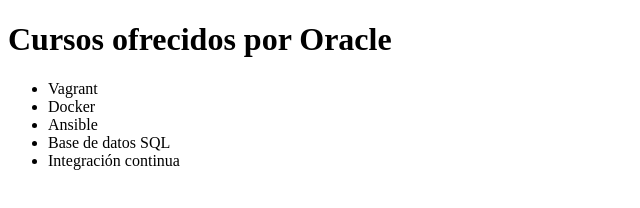
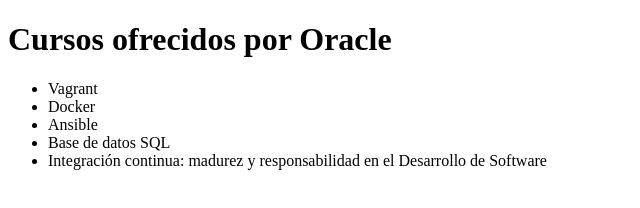
Before and after one commit to Iara-Pou/alura-git, a plain HTML site: page index.html in a window 1280 px wide. Shown: the whole page, without its empty margins (0-640 px from the left). Drawn offline with Linux system fonts and the light colour scheme.

Commit message:
Suma información acerca la integración continua.

```diff
--- a/index.html
+++ b/index.html
@@ -11,7 +11,7 @@
             <li>Docker</li>
             <li>Ansible</li>
             <li>Base de datos SQL</li>
-            <li>Integración continua</li>
+            <li>Integración continua: madurez y responsabilidad en el Desarrollo de Software</li>
         </ul>
     </body>
 </html>
```
